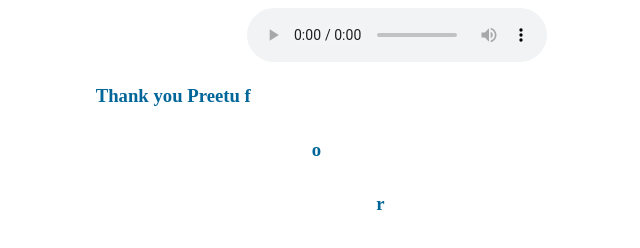
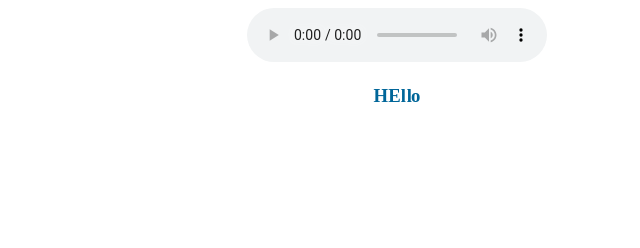
Before and after one commit to badrinathvm/my-server, a website: page public/index.html in a window 1280 px wide. Shown: the whole page, without its empty margins (243-883 px from the left). Drawn offline with Linux system fonts and the light colour scheme.

Commit message:
chnaged text content

```diff
--- a/public/index.html
+++ b/public/index.html
@@ -10,7 +10,15 @@
     <!--<h1>My First Web App</h1>-->
     <!--<p ct-sequence="cool56|cool120|cool298">sample text to animate</p>-->
   <!--</body>-->
-<!--</html>-->
+<!--</html>
+
+Thank you Preetu for bringing wonderful joy and happiness in amma's life.
+                    $More repeats from me is due to extra respect n love, not to hurt you.
+                    $Your presence is making us to laugh little harder, cry little less and 'smile' a lot more than ever.
+                    $Mom and Me keep liking you more n more day by day.
+                                $$$Your Caring Friend, $Badri -->
+
+
 
 
 
@@ -21,15 +29,11 @@
     <body style="text-align: center">
 
         <audio controls>
-                <source src="audio.mp3" type="audio/mpeg">
+                <!--<source src="audio.mp3" type="audio/mpeg"> -->
                 Your browser does not support the audio element.
          </audio>
             <h3 id="fly" style="color:#069;text-align: center;text-justify: distribute; position: relative;top: 50%;">
-                    Thank you Preetu for bringing wonderful joy and happiness in amma's life.
-                    $More repeats from me is due to extra respect n love, not to hurt you.
-                    $Your presence is making us to laugh little harder, cry little less and 'smile' a lot more than ever.
-                    $Mom and Me keep liking you more n more day by day.
-                                $$$Your Caring Friend, $Badri
+                    HEllo
             </h3>
         <script type="text/javascript" src ="animate.js"></script>
     </body>
```
